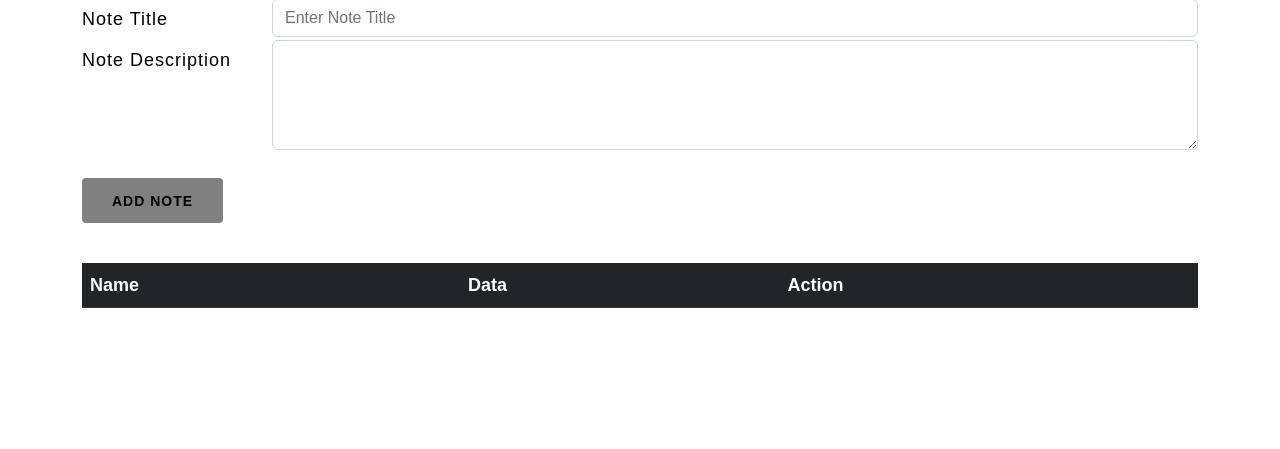
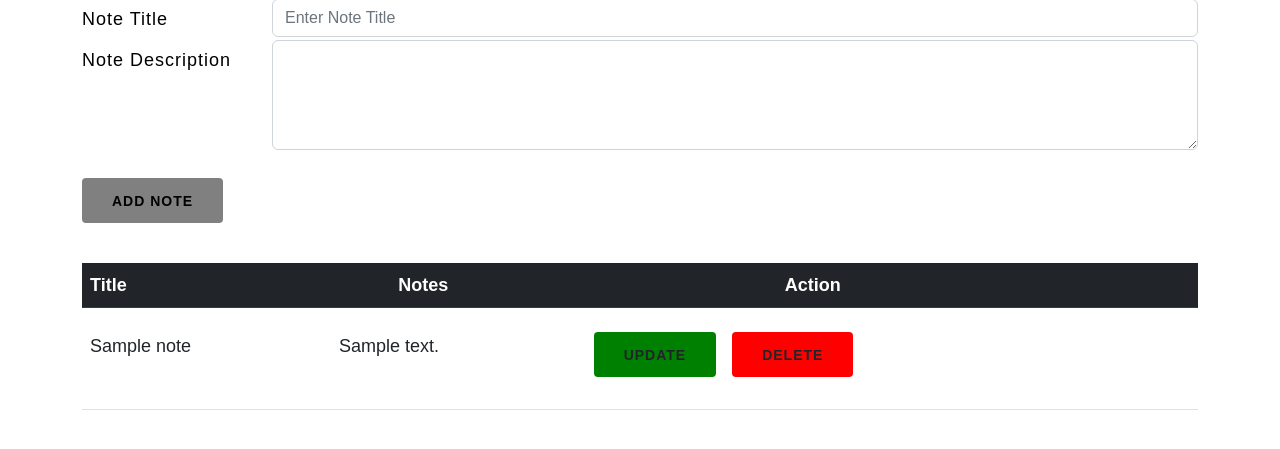
Before and after one commit to NajmudinRain/Note_Taking_Application, a Python web app: template templates/notes.html in a window 1280 px wide. Shown: the part 214-663 px from the top of the page. Run offline with Jinja, Linux system fonts and the light colour scheme; the template is opened without the code that fills it: most values are stand-ins (such as "Sample title", 1, 10 or a date in 2020); lists and menus that the app fills with data are empty.

Commit message:
notes creating functionality created

```diff
--- a/static/css/styles.css
+++ b/static/css/styles.css
@@ -243,3 +243,10 @@ input[type=submit] {
     margin-top: -1.5em;
 
 }
+
+.update{
+  background-color: green;
+}
+.delete{
+  background-color: red;
+}
--- a/templates/dashboard.html
+++ b/templates/dashboard.html
@@ -38,7 +38,7 @@
 
 
 <div class="container mt-3">
-  <form  name="note" action="/notes/addnote" method="post">
+  <form name="note" action="/notes/addnote" method="post">
     <div class="form-group row">
       <label for="staticEmail" class="col-sm-2 col-form-label">Note Title</label>
       <div class="col-sm-10">
@@ -51,11 +51,21 @@
         <textarea class="form-control" rows="4" name="note"></textarea>
       </div>
     </div>
-      <button type="submit"  class="btn btn-dark c1" >Add Note</button>
+    <button type="submit" class="btn btn-dark c1">Add Note</button>
   </form>
 </div>
+<div class="container mt-3">
+  <table class="table">
 
-
+    <thead class="table-dark">
+      <tr>
+        <th scope="col">Title </th>
+        <th scope="col">Notes</th>
+        <th scope="col">Action</th>
+      </tr>
+    </thead>
+  </table>
+</div>
 {%block content1 %}
 {%endblock%}
 {% endblock %}
--- a/templates/notes.html
+++ b/templates/notes.html
@@ -1,19 +1,36 @@
 {% extends "dashboard.html" %}
 {%block content1 %}
-
  <div class= "container mt-3">
  <table class="table">
-
+      {% if notes|length ==0  %}
+      <div class="alert alert-danger" role="alert">
+          There is no note, ADD your first note now!!
+      </div>
+      {% else %}
+<!--
       <thead class="table-dark">
           <tr>
-              <th scope="col">Name</th>
-              <th scope="col">Data</th>
+            <th scope="col">Title </th>
+            <th scope="col">Notes</th>
             <th scope="col">Action</th>
           </tr>
         </thead>
-          <tbody>
-
-
+        <tbody> -->
+          {% for note in notes %}
+          <tr>
+            <td>{{note.title}}</td>
+            <td>{{note.note}}</td>
+            <!-- {{note._id}} -->
+            <td>
+              <!-- href="/update_note/{{note._id}}"
+              href="/delete_note/{{note._id}}" -->
+              <!-- <button type="button" data-toggle="modal" data-target="#exampleModal" class="btn btn-success btn-sm mx-2"><a href="/update/{{note.id}}">update</a></button> -->
+              <a href="{{url_for('updateNotes',id=note._id)}}" type="button" class="btn btn-success btn-sm mx-2 update ">Update</button>
+              <a href="{{url_for('updateNotes',id=note._id)}}" type="button" class="btn btn-danger btn-sm mx-2 delete ">delete</button>
+          </td>
+          </tr>
+          {% endfor %}
+          {% endif %}
         </tbody>
     </table>
 </div>
--- /dev/null
+++ b/templates/update.html
@@ -0,0 +1 @@
+<h1>you are in update page</h1>
```
Also changed, not shown: app.py (+6 -2 lines), static/js/script.js (+0 -21 lines), user/models.py (+25 -12 lines). Lines whose indentation alone changed are shown as unchanged.
